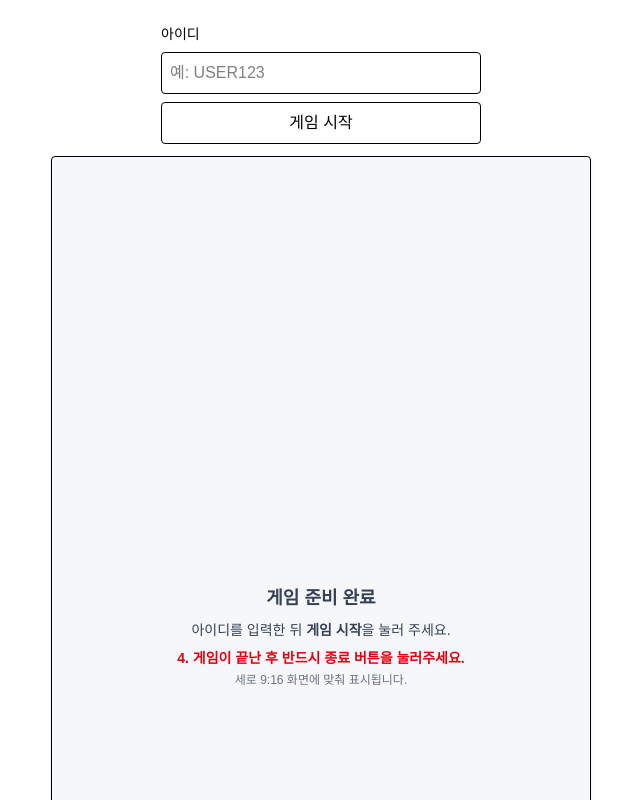
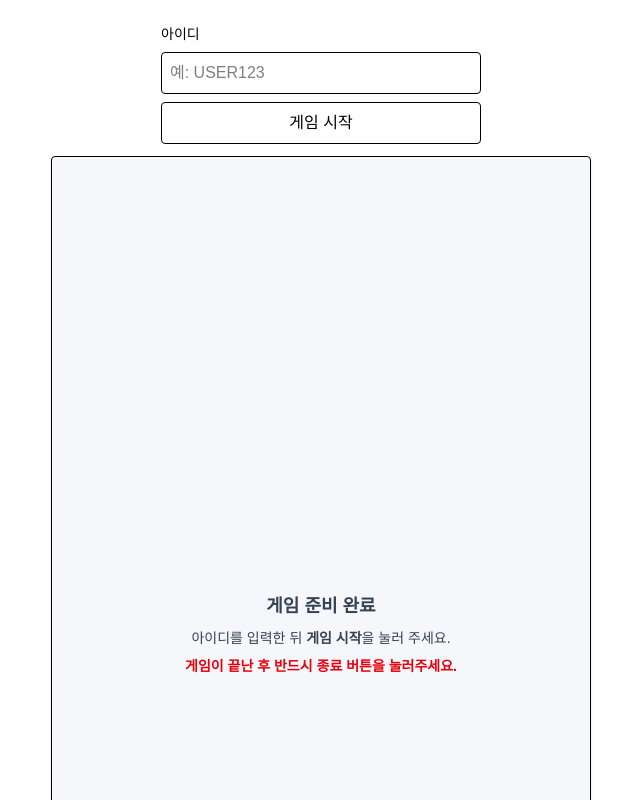
Before and after one commit to sethkim12/webgame-proxy, a Next.js app: page / in a window 1280 px wide. Shown: the top 800 px of the page, without its empty margins (319-959 px from the left). Built offline with nearby package versions, Linux system fonts and the light colour scheme.

Commit message:
update: fix api logging

```diff
--- a/src/app/page.tsx
+++ b/src/app/page.tsx
@@ -147,10 +147,9 @@ export default function Page() {
                 아이디를 입력한 뒤 <b>게임 시작</b>을 눌러 주세요.
               </p>
               <p className="mt-2 text-sm text-red-600 font-semibold">
-                4. 게임이 끝난 후 반드시 <b>종료</b> 버튼을 눌러주세요.
+                게임이 끝난 후 반드시 <b>종료</b> 버튼을 눌러주세요.
               </p>
               <p className="mt-1 text-xs text-gray-500">
-                세로 9:16 화면에 맞춰 표시됩니다.
               </p>
             </div>
           )}
```
